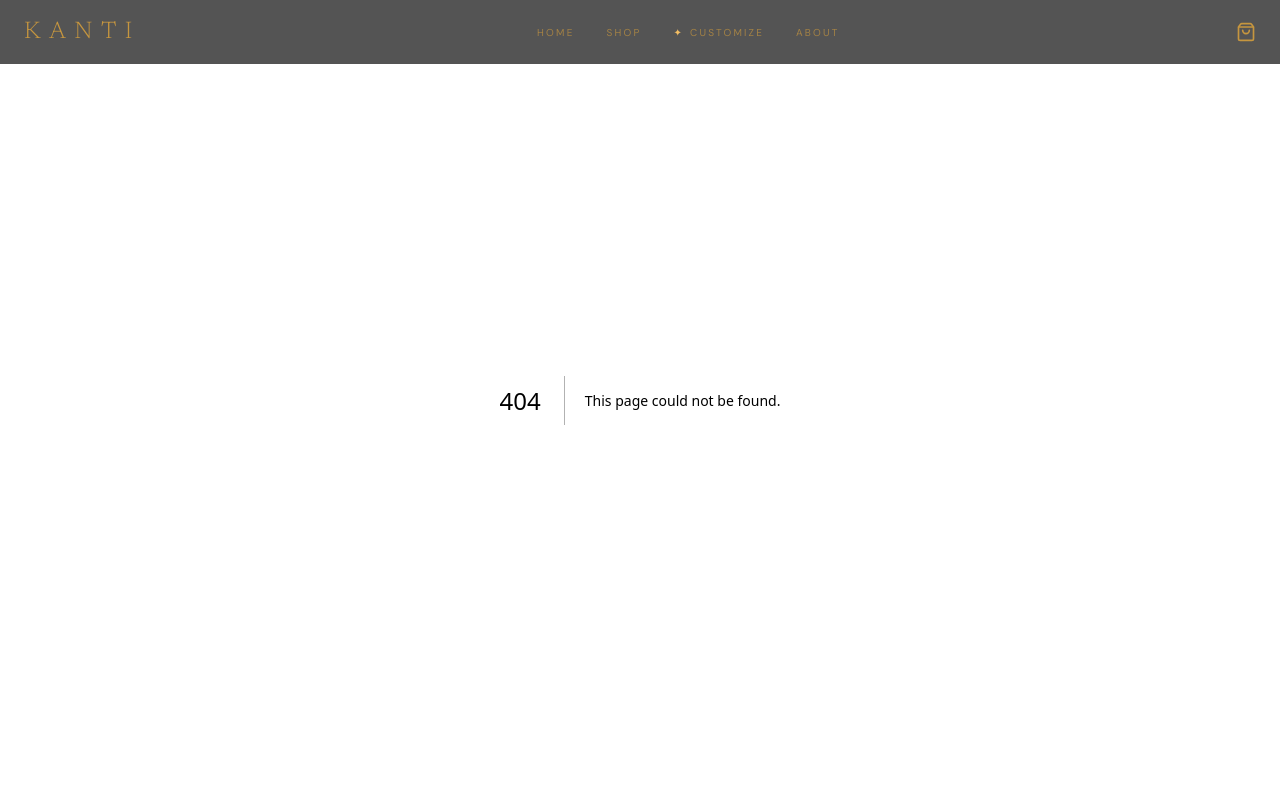
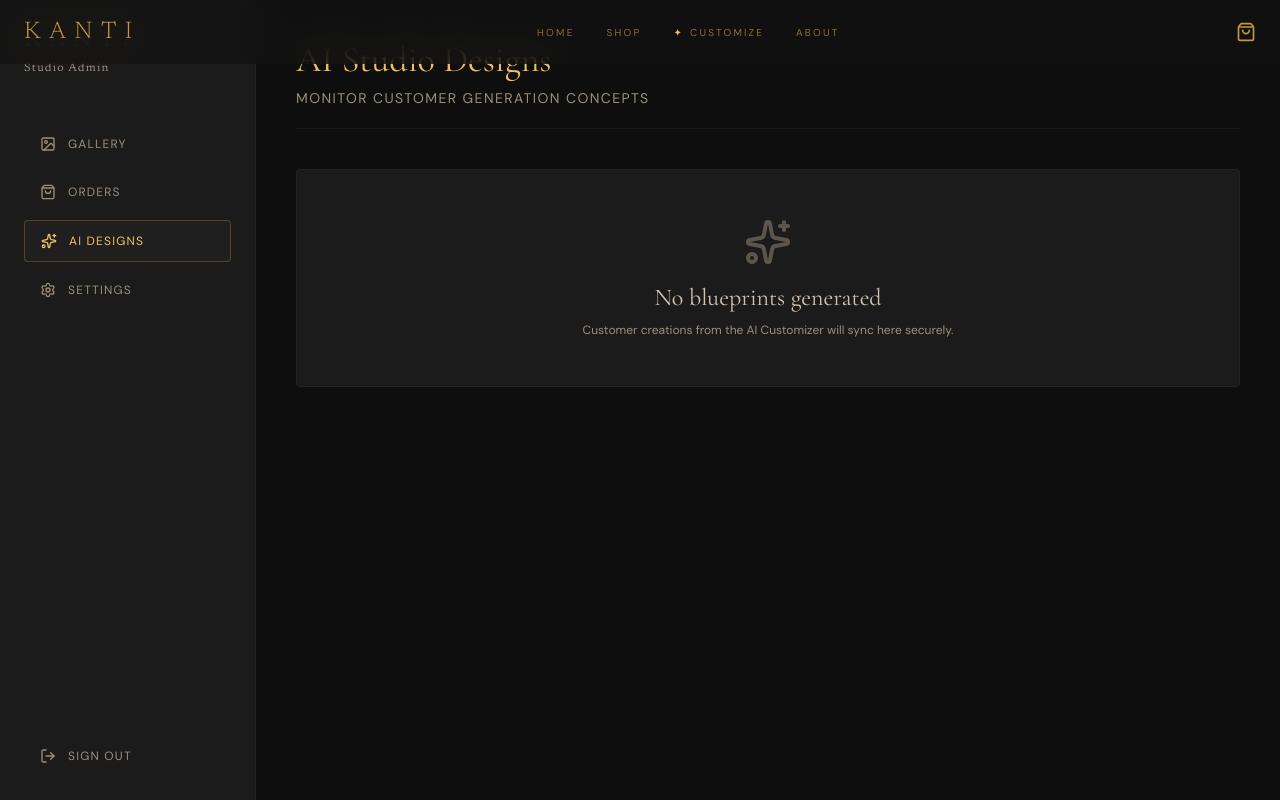
Before and after one commit to adarshkumar23/kanti-candle, a Next.js app: page /admin/designs in a window 1280 px wide. Before the commit this address had no page. Shown: the top 800 px of the page. Built offline with nearby package versions, Linux system fonts and the light colour scheme; a web font is replaced by a local one.

Commit message:
feat: wire real gallery API to neon postgres and ship comprehensive dashboard

```diff
--- /dev/null
+++ b/src/app/admin/designs/page.tsx
@@ -0,0 +1,22 @@
+"use client";
+
+import { Sparkles } from "lucide-react";
+
+export default function AdminDesigns() {
+  return (
+    <div className="max-w-5xl mx-auto space-y-10 animate-[fadeUp_0.4s_ease]">
+      <div className="flex flex-col md:flex-row justify-between items-start md:items-end border-b border-[var(--color-border)]/20 pb-5 gap-2">
+        <div>
+          <h1 className="font-display text-3xl md:text-4xl text-[var(--color-gold)]">AI Studio Designs</h1>
+          <p className="font-sans text-[var(--color-faint)] text-xs md:text-sm tracking-widest uppercase mt-2">Monitor customer generation concepts</p>
+        </div>
+      </div>
+
+      <div className="bg-[var(--color-bg-low)] border border-[var(--color-border)]/20 rounded-sm p-12 flex flex-col items-center justify-center text-center">
+        <Sparkles className="w-12 h-12 text-[var(--color-faint)] mb-4 opacity-50" />
+        <p className="font-display text-2xl text-[var(--color-muted)] mb-2">No blueprints generated</p>
+        <p className="font-sans text-xs text-[var(--color-faint)]">Customer creations from the AI Customizer will sync here securely.</p>
+      </div>
+    </div>
+  );
+}
--- a/src/app/admin/layout.tsx
+++ b/src/app/admin/layout.tsx
@@ -1,9 +1,18 @@
+"use client";
+
 import Link from "next/link";
+import { usePathname } from "next/navigation";
 import { Sparkles, Image as ImageIcon, ShoppingBag, Settings, LogOut } from "lucide-react";
 
 export default function AdminLayout({ children }: { children: React.ReactNode }) {
-  // In a real app we'd use getServerSession and redirect to /admin/login if no user.
-  // For the prototype we'll assume logged in.
+  const pathname = usePathname();
+
+  const navItems = [
+    { name: "Gallery", href: "/admin", icon: ImageIcon },
+    { name: "Orders", href: "/admin/orders", icon: ShoppingBag },
+    { name: "AI Designs", href: "/admin/designs", icon: Sparkles },
+    { name: "Settings", href: "/admin", icon: Settings }, // Settings remains empty prototype
+  ];
 
   return (
     <div className="min-h-[100dvh] bg-[var(--color-bg-deep)] text-[var(--color-muted)] flex flex-col md:flex-row">
@@ -19,18 +28,14 @@ export default function AdminLayout({ children }: { children: React.ReactNode })
         </div>
 
         <nav className="flex flex-row md:flex-col gap-2 overflow-x-auto no-scrollbar pb-2 md:pb-0 flex-1 w-full mask-linear-fade">
-          <Link href="/admin" className="flex items-center gap-2 md:gap-3 whitespace-nowrap px-4 py-3 rounded-sm bg-[var(--color-bg-card)] text-[var(--color-gold)] border border-[var(--color-gold-mid)]/30 font-sans text-[10px] md:text-xs uppercase tracking-widest shrink-0">
-            <ImageIcon className="w-4 h-4" /> Gallery
-          </Link>
-          <Link href="/admin" className="flex items-center gap-2 md:gap-3 whitespace-nowrap px-4 py-3 rounded-sm hover:bg-[var(--color-bg-card)] text-[var(--color-faint)] hover:text-[var(--color-muted)] font-sans text-[10px] md:text-xs uppercase tracking-widest transition-colors shrink-0">
-            <ShoppingBag className="w-4 h-4" /> Orders
-          </Link>
-          <Link href="/admin" className="flex items-center gap-2 md:gap-3 whitespace-nowrap px-4 py-3 rounded-sm hover:bg-[var(--color-bg-card)] text-[var(--color-faint)] hover:text-[var(--color-muted)] font-sans text-[10px] md:text-xs uppercase tracking-widest transition-colors shrink-0">
-            <Sparkles className="w-4 h-4" /> AI Designs
-          </Link>
-          <Link href="/admin" className="flex items-center gap-2 md:gap-3 whitespace-nowrap px-4 py-3 rounded-sm hover:bg-[var(--color-bg-card)] text-[var(--color-faint)] hover:text-[var(--color-muted)] font-sans text-[10px] md:text-xs uppercase tracking-widest transition-colors shrink-0">
-            <Settings className="w-4 h-4" /> Settings
-          </Link>
+          {navItems.map((item) => {
+            const isActive = pathname === item.href;
+            return (
+              <Link key={item.name} href={item.href} className={`flex items-center gap-2 md:gap-3 whitespace-nowrap px-4 py-3 rounded-sm font-sans text-[10px] md:text-xs uppercase tracking-widest shrink-0 transition-colors ${isActive ? "bg-[var(--color-bg-card)] text-[var(--color-gold)] border border-[var(--color-gold-mid)]/30" : "hover:bg-[var(--color-bg-card)] text-[var(--color-faint)] hover:text-[var(--color-muted)]"}`}>
+                <item.icon className="w-4 h-4" /> {item.name}
+              </Link>
+            )
+          })}
         </nav>
 
         <button className="hidden md:flex items-center gap-3 px-4 py-3 text-[var(--color-faint)] hover:text-[var(--color-gold)] font-sans text-xs uppercase tracking-widest transition-colors mt-auto">
--- /dev/null
+++ b/src/app/admin/orders/page.tsx
@@ -0,0 +1,22 @@
+"use client";
+
+import { ShoppingBag } from "lucide-react";
+
+export default function AdminOrders() {
+  return (
+    <div className="max-w-5xl mx-auto space-y-10 animate-[fadeUp_0.4s_ease]">
+      <div className="flex flex-col md:flex-row justify-between items-start md:items-end border-b border-[var(--color-border)]/20 pb-5 gap-2">
+        <div>
+          <h1 className="font-display text-3xl md:text-4xl text-[var(--color-gold)]">Order Management</h1>
+          <p className="font-sans text-[var(--color-faint)] text-xs md:text-sm tracking-widest uppercase mt-2">Track and fulfill customer purchases</p>
+        </div>
+      </div>
+
+      <div className="bg-[var(--color-bg-low)] border border-[var(--color-border)]/20 rounded-sm p-12 flex flex-col items-center justify-center text-center">
+        <ShoppingBag className="w-12 h-12 text-[var(--color-faint)] mb-4" />
+        <p className="font-display text-2xl text-[var(--color-muted)] mb-2">No active orders yet</p>
+        <p className="font-sans text-xs text-[var(--color-faint)]">Once your store is live, Razorpay transactions will appear here.</p>
+      </div>
+    </div>
+  );
+}
--- a/src/app/admin/page.tsx
+++ b/src/app/admin/page.tsx
@@ -1,15 +1,25 @@
 "use client";
 
-import { useState } from "react";
-import { UploadCloud } from "lucide-react";
+import { useState, useEffect } from "react";
+import { UploadCloud, Loader2 } from "lucide-react";
 
 export default function AdminDashboard() {
   const [file, setFile] = useState<File | null>(null);
   const [uploading, setUploading] = useState(false);
-  const [uploadedImages, setUploadedImages] = useState([
-    "https://images.unsplash.com/photo-1602143407151-7111542de6e8?w=400&q=80",
-    "https://lh3.googleusercontent.com/aida-public/AB6AXuBKfh5G09V5s_veL5tO4Kb9QWyv7h5fm79XLAwMPQ0rJxkTdG8fNzV4Jy_lr4jfN8SHlC8eqcu055ZVwf_DsaWdy-5LoIFzHOHJ2J2ii1cO31R_ntGHOsQnKBVaFPRkwePl_XSs_mAwx4wcF9QayPwqUrPMKj7yJiVBZdJ-APCIRbsypNxnw9GMxonXmvJc7uv5GxcxDC5JSdCAkDOLToCtKCVgkOQnpFtxL2G6cTDkhcd90yujwxbTh5uDrbaLUpwDQpQdy2fkbAU",
-  ]);
+  const [uploadedImages, setUploadedImages] = useState<string[]>([]);
+  const [loadingGallery, setLoadingGallery] = useState(true);
+
+  useEffect(() => {
+    fetch('/api/gallery')
+      .then(res => res.json())
+      .then(data => {
+        if (Array.isArray(data)) {
+          setUploadedImages(data.map((img: any) => img.url));
+        }
+      })
+      .catch(console.error)
+      .finally(() => setLoadingGallery(false));
+  }, []);
 
   const handleUpload = async () => {
     if (!file) return;
@@ -78,6 +88,17 @@ export default function AdminDashboard() {
 
       <div>
         <h2 className="font-sans text-[10px] uppercase tracking-[0.25em] text-[var(--color-gold-mid)] mb-6">Recent Uploads</h2>
+
+        {loadingGallery ? (
+          <div className="flex items-center justify-center py-20 text-[var(--color-faint)]">
+            <Loader2 className="w-8 h-8 animate-spin opacity-50" />
+          </div>
+        ) : uploadedImages.length === 0 ? (
+          <div className="border border-dashed border-[var(--color-border)]/30 rounded-sm py-16 flex flex-col items-center justify-center text-center">
+            <p className="font-display text-xl text-[var(--color-muted)] mb-2">Gallery is pristine</p>
+            <p className="font-sans text-xs text-[var(--color-faint)]">Your securely uploaded images will appear here.</p>
+          </div>
+        ) : (
           <div className="grid grid-cols-1 sm:grid-cols-3 lg:grid-cols-4 gap-6">
             {uploadedImages.map((src, i) => (
               <div key={i} className="aspect-square rounded-sm overflow-hidden border border-[var(--color-border)]/20 relative group">
@@ -88,6 +109,7 @@ export default function AdminDashboard() {
               </div>
             ))}
           </div>
+        )}
       </div>
     </div>
   );
--- /dev/null
+++ b/src/app/api/gallery/route.ts
@@ -0,0 +1,15 @@
+import { NextResponse } from 'next/server';
+import { PrismaClient } from '@prisma/client';
+
+const prisma = new PrismaClient();
+
+export async function GET() {
+  try {
+    const images = await prisma.galleryImage.findMany({
+      orderBy: { createdAt: 'desc' },
+    });
+    return NextResponse.json(images);
+  } catch (err: any) {
+    return NextResponse.json({ error: err.message }, { status: 500 });
+  }
+}
--- a/src/app/api/upload/route.ts
+++ b/src/app/api/upload/route.ts
@@ -1,5 +1,8 @@
 import { put } from '@vercel/blob';
 import { NextResponse } from 'next/server';
+import { PrismaClient } from '@prisma/client';
+
+const prisma = new PrismaClient();
 
 export async function POST(request: Request): Promise<NextResponse> {
   try {
@@ -14,6 +17,9 @@ export async function POST(request: Request): Promise<NextResponse> {
       access: 'public',
     });
 
+    // Save strictly to the Postgres Cloud DB natively
+    await prisma.galleryImage.create({ data: { url: blob.url } });
+
     return NextResponse.json(blob);
   } catch (err: any) {
     return NextResponse.json({ error: err.message }, { status: 500 });
```
Also changed, not shown: 1 other file (tests, documents, lock files or other folders). Lines whose indentation alone changed are shown as unchanged.
